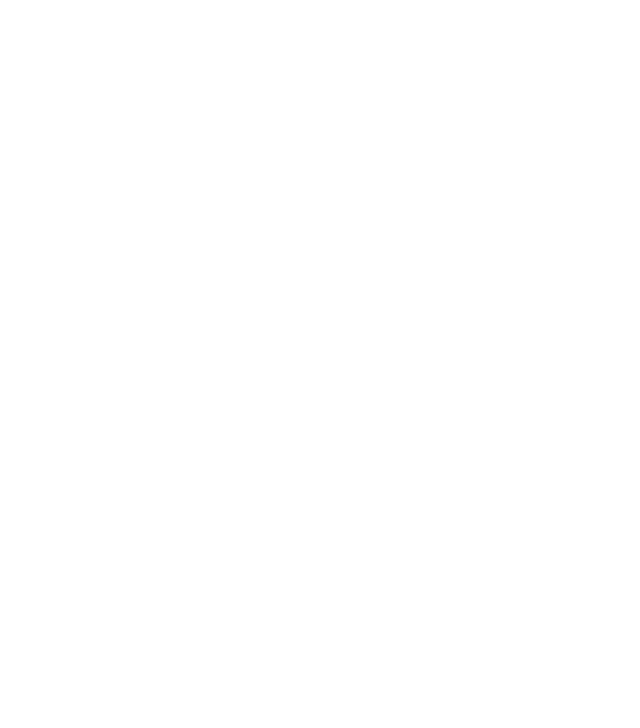
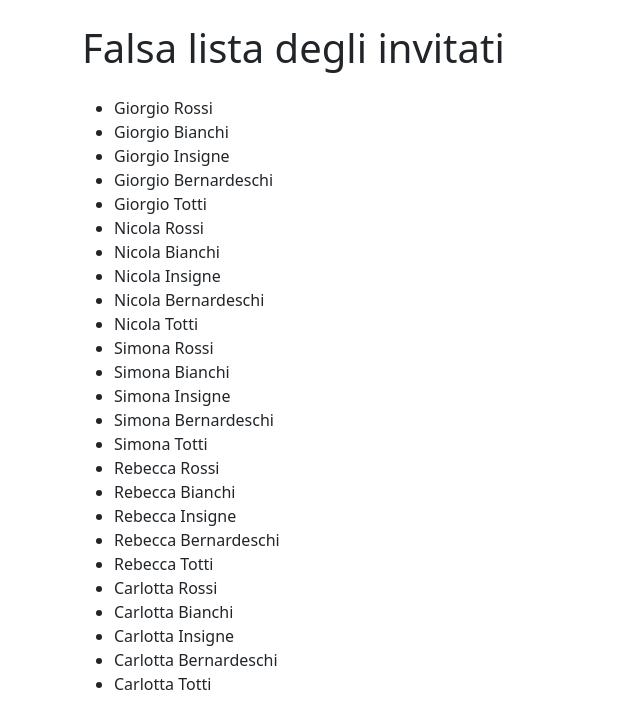
Before and after one commit to robertoraciti/js-jsnacks-blocco-2, a plain HTML site: page Snack-2/index.html in a window 1280 px wide. Shown: the whole page, without its empty margins (0-640 px from the left). Drawn offline with nearby package versions, Linux system fonts and the light colour scheme.

Commit message:
Complete Snack-2

```diff
--- a/Snack-2/index.html
+++ b/Snack-2/index.html
@@ -4,7 +4,18 @@
     <meta charset="UTF-8" />
     <meta name="viewport" content="width=device-width, initial-scale=1.0" />
     <title>Document</title>
+    <link
+      href="https://cdn.jsdelivr.net/npm/bootstrap@5.2.3/dist/css/bootstrap.min.css"
+      rel="stylesheet"
+      integrity="sha384-rbsA2VBKQhggwzxH7pPCaAqO46MgnOM80zW1RWuH61DGLwZJEdK2Kadq2F9CUG65"
+      crossorigin="anonymous"
+    />
     <script src="./js/main.js" defer></script>
   </head>
-  <body></body>
+  <body>
+    <div class="container py-4">
+      <h1 class="mb-4">Falsa lista degli invitati</h1>
+      <ul id="fake-list"></ul>
+    </div>
+  </body>
 </html>
--- a/Snack-2/js/main.js
+++ b/Snack-2/js/main.js
@@ -0,0 +1,17 @@
+// Generatore di “nomi cognomi” casuali: il Grande Gatsby ha una lista di nomi e una lista di cognomi,
+//  e da queste vuole generare una falsa lista di invitati con nome e cognome.
+
+const namesList = ["Giorgio", "Nicola", "Simona", "Rebecca", "Carlotta"];
+const surnamesList = ["Rossi", "Bianchi", "Insigne", "Bernardeschi", "Totti"];
+
+for (let i = 0; i < namesList.length; i++) {
+  const nameList = namesList[i];
+  for (let i = 0; i < surnamesList.length; i++) {
+    const surnameList = surnamesList[i];
+    const fakePerson = nameList + " " + surnameList;
+    const fakeList = document.getElementById("fake-list");
+    const fakeListItem = document.createElement("li");
+    fakeListItem.innerHTML = fakePerson;
+    fakeList.append(fakeListItem);
+  }
+}
```
